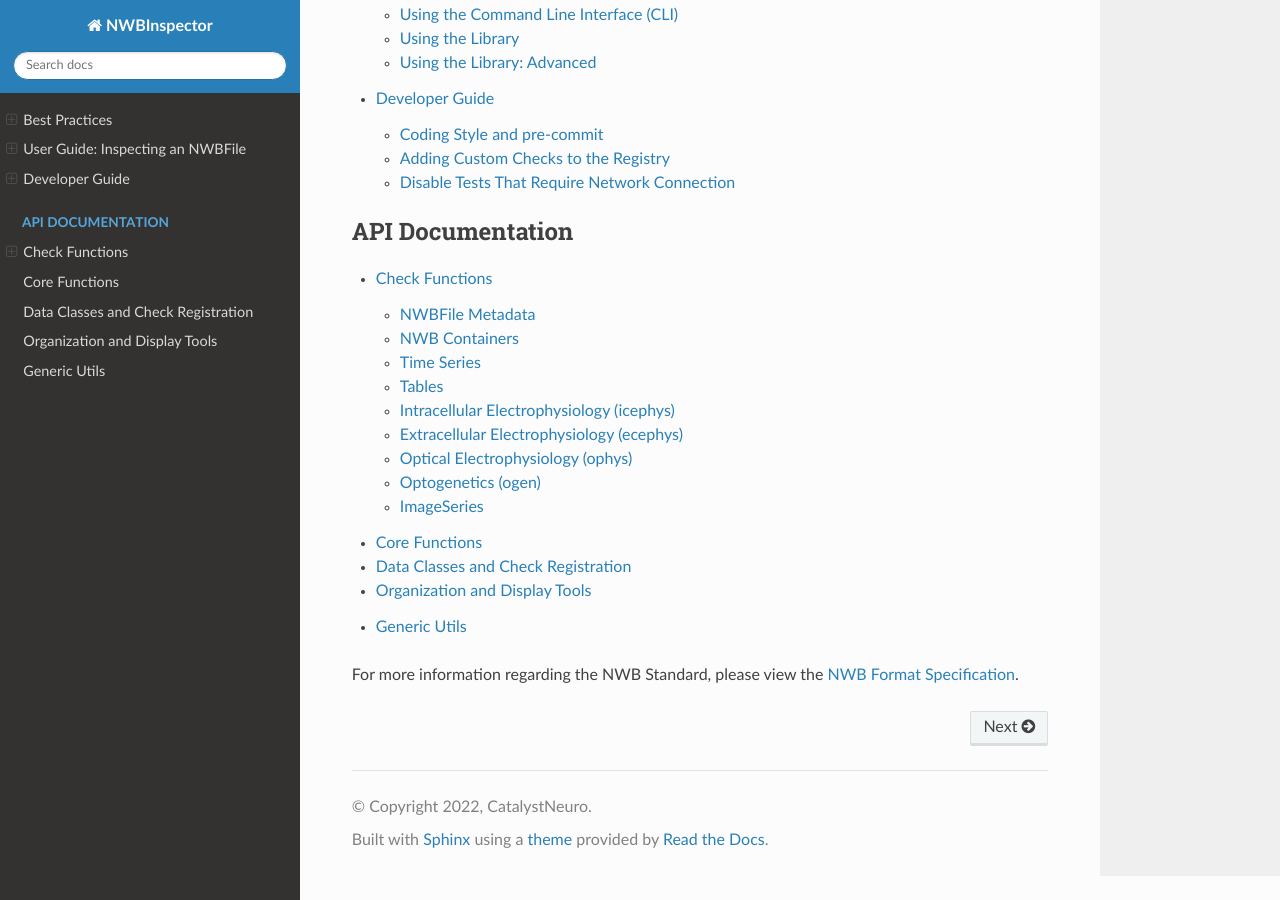
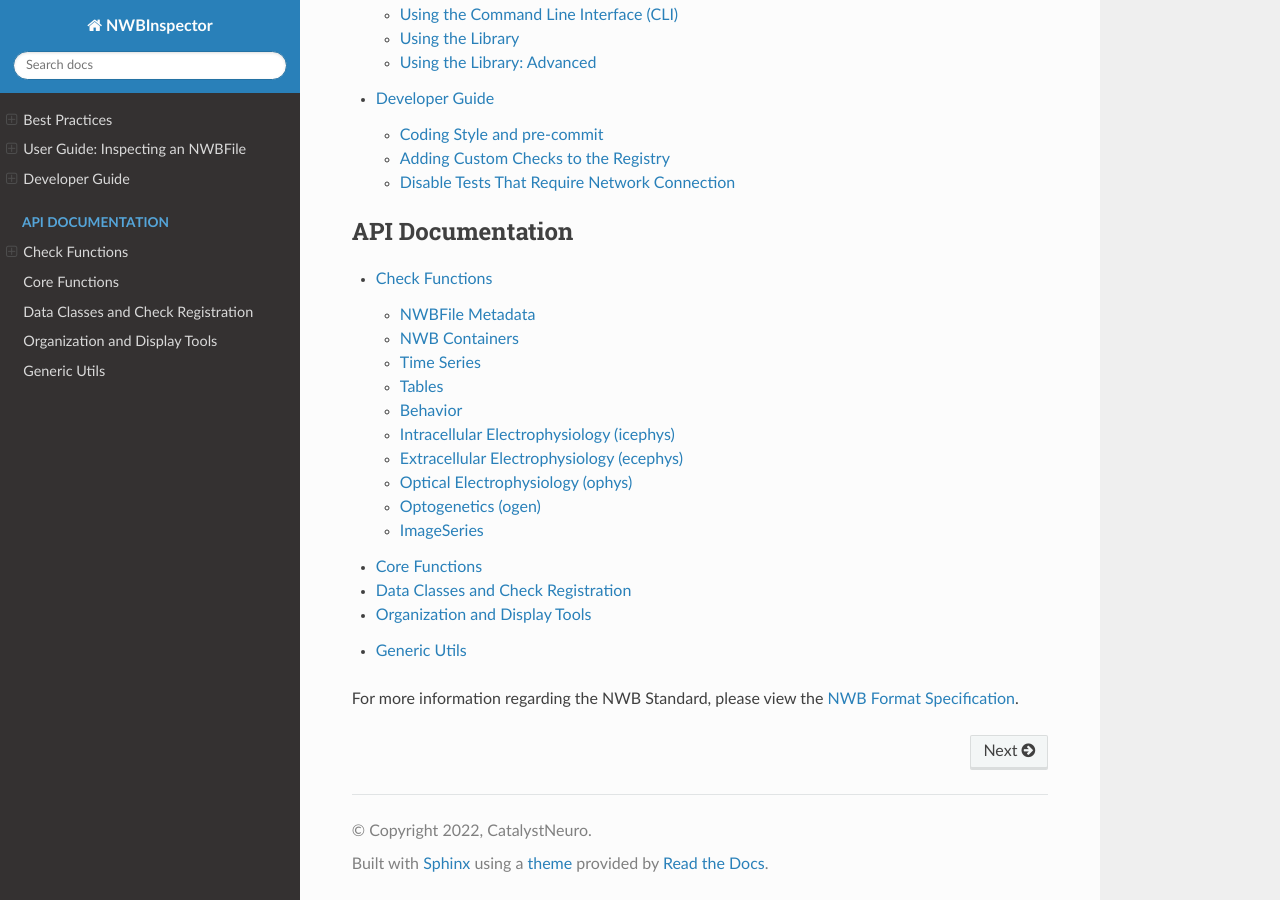
Before and after one commit to NeurodataWithoutBorders/nwbinspector, a Sphinx documentation site: the page built from docs/index.rst, in a window 1280 px wide and 900 px high, scrolled down 1096 px. Built offline with Sphinx 7.4.7 and the Read the Docs theme 2.0.0, drawn with Linux system fonts in a browser that asks for light colours.

Commit message:
Update checks.rst

```diff
--- a/docs/api/checks.rst
+++ b/docs/api/checks.rst
@@ -20,6 +20,10 @@ Tables
 ------
 .. automodule:: nwbinspector.checks.tables
 
+Behavior
+--------
+.. automodule:: nwbinspector.checks.behavior
+
 Intracellular Electrophysiology (icephys)
 -----------------------------------------
 .. automodule:: nwbinspector.checks.icephys
```
